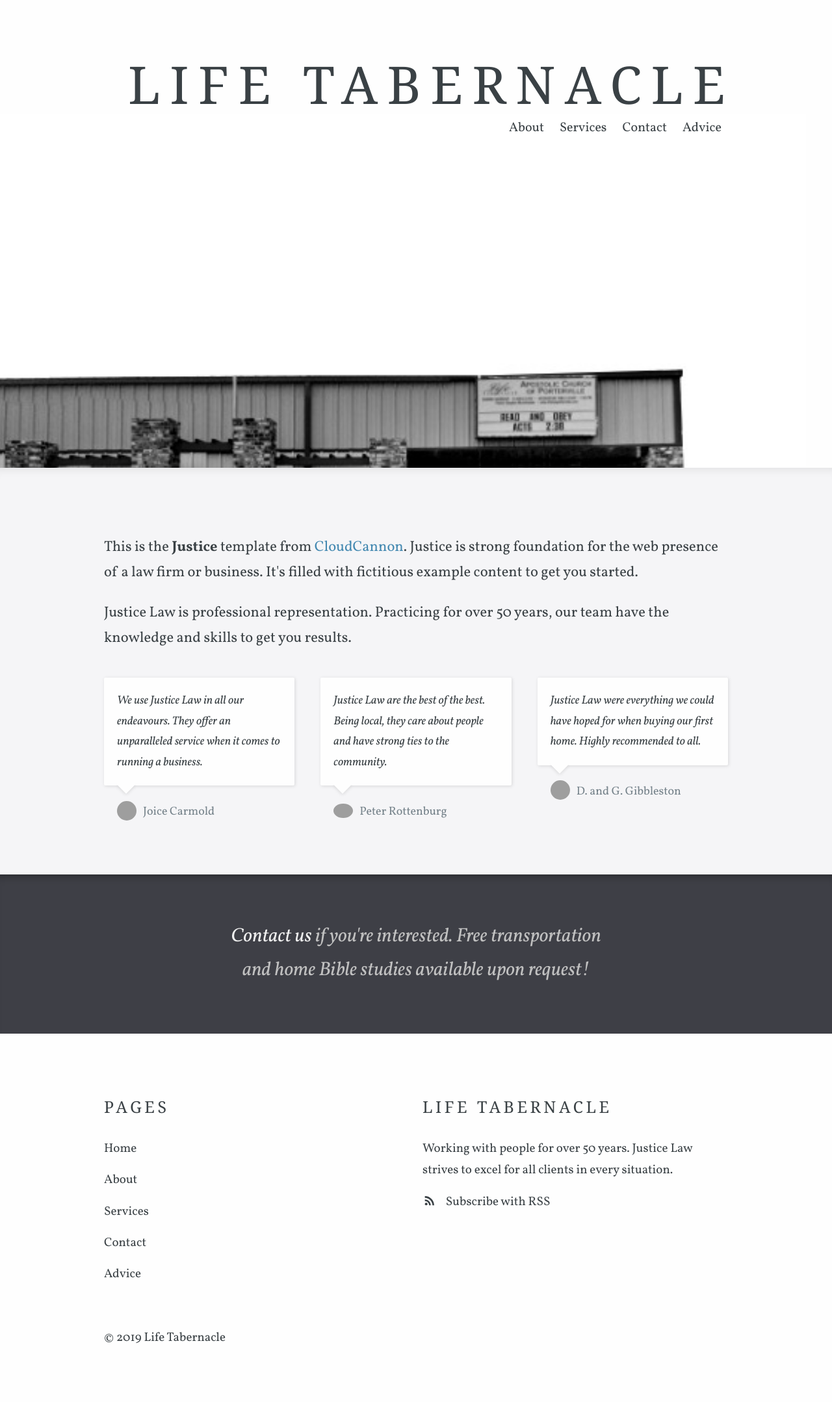
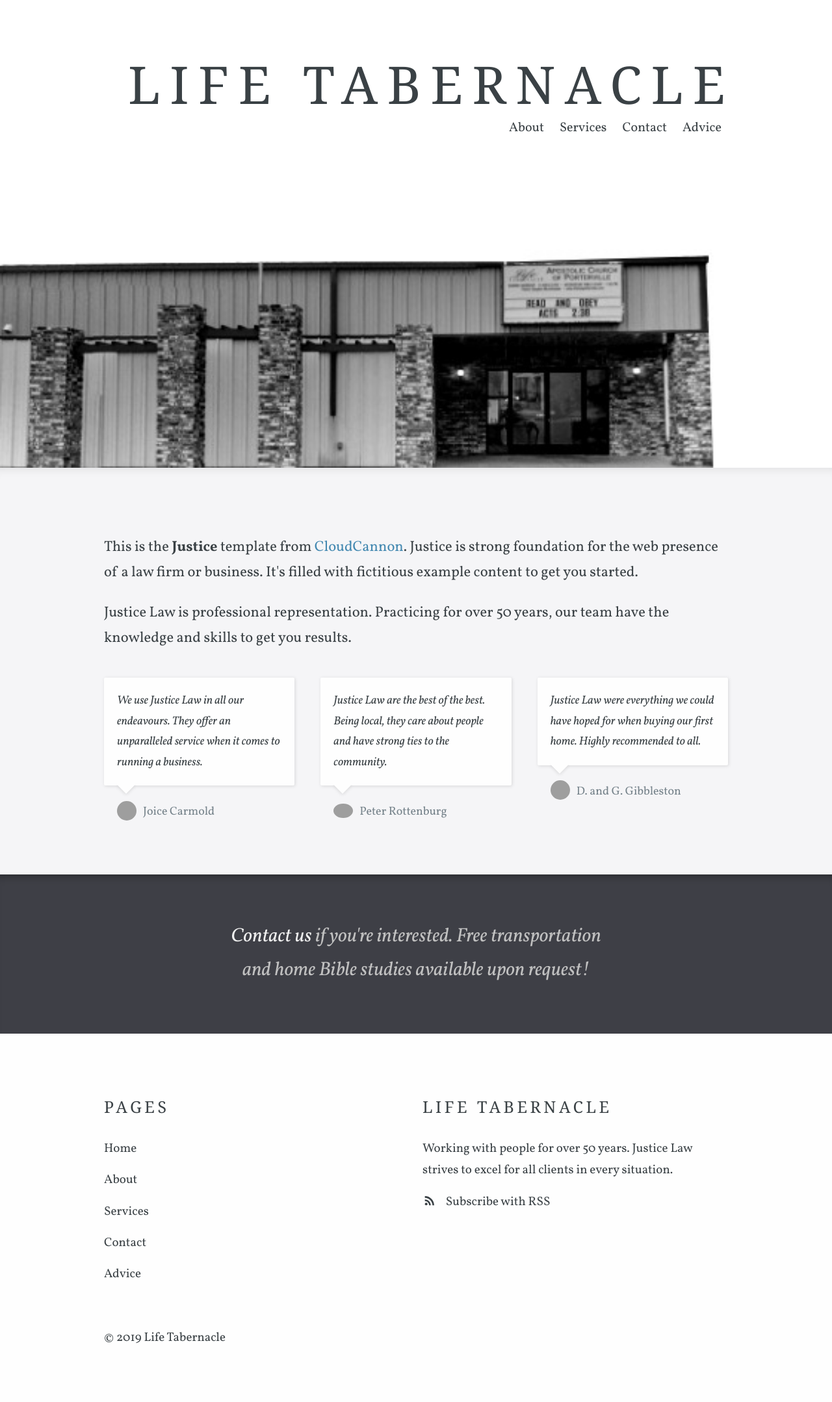
Before and after one commit to lifetabernacle/lifetabernacle.github.io, a Jekyll site: the page built from index.html, in a window 1280 px wide. Shown: the whole page at 65% size. Built offline with Jekyll 4.4.1, drawn with Linux system fonts in a browser that asks for light colours; some web fonts are replaced; grey boxes are pictures that could not be loaded.

Commit message:
Updated '_sass/_layout.scss' via CloudCannon

```diff
--- a/_sass/_layout.scss
+++ b/_sass/_layout.scss
@@ -29,9 +29,11 @@ header {
 
 	@media (min-width: $mobile-break) {
 		background-size: contain;
+		background-position: left 0 bottom 0;
 
 		&.main-hero {
 			height: 80vh;
+			background-position: left 0 bottom 0;
 		}
 
 		.container {
```
